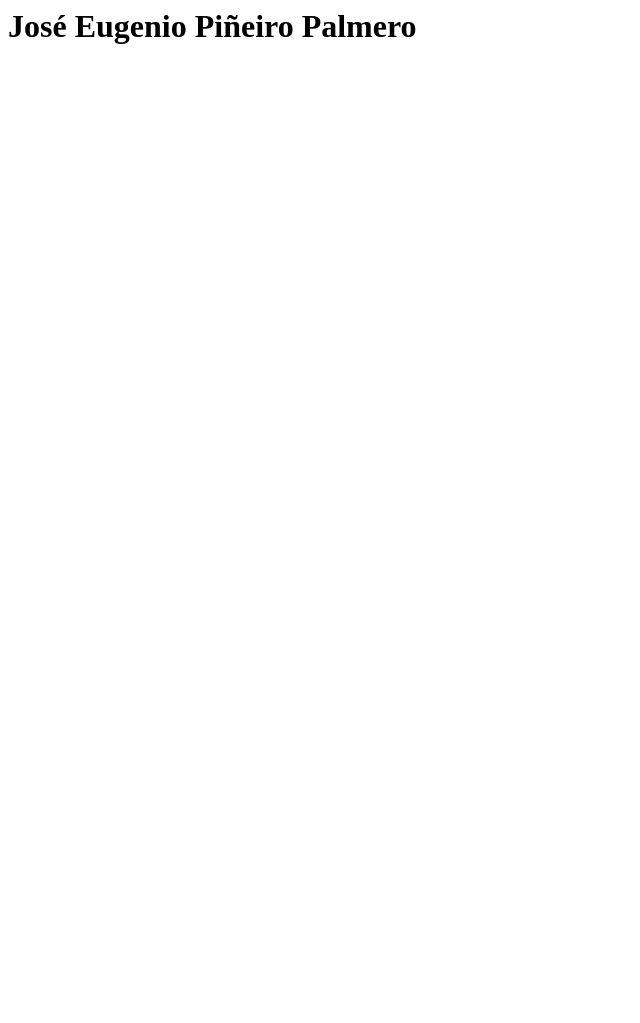
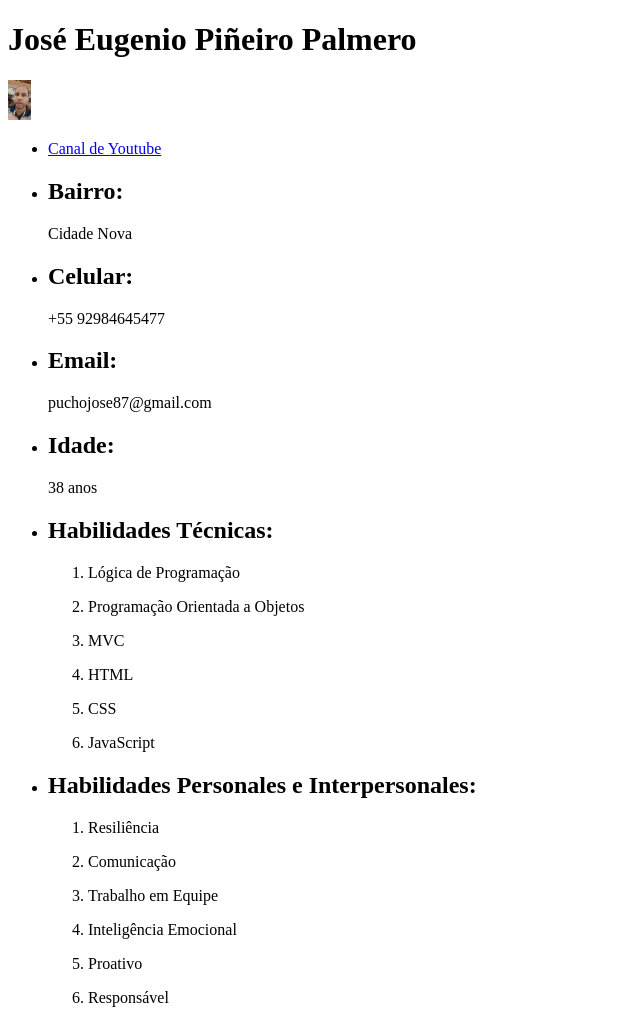
Before and after one commit to puchojose87/CV, a plain HTML site: page index.html in a window 1280 px wide. Shown: the whole page, without its empty margins (0-640 px from the left). Before the commit the page ends 800 px from the top, so only its background shows below. Drawn offline with Linux system fonts and the light colour scheme.

Commit message:
Primer html com mi CV sin css

```diff
--- a/index.html
+++ b/index.html
@@ -1,8 +1,40 @@
+<!DOCTYPE html>
 <html>
-  <head>
+<head>
+    <title>José Eugenio Piñeiro Palmero</title>
+</head>
+<body>
+    <h1>José Eugenio Piñeiro Palmero</h1>
+    <img src="images/perfil.jpg" alt"Foto de Perfil" height="40px"/>
+    <ul>
+        <li><a href="https://www.youtube.com/@josepineiro3613">Canal de Youtube</a></li>
+        <li><h2>Bairro:</h2><p>Cidade Nova</p></li>
+        <li><h2>Celular:</h2><p>+55 92984645477</p></li>
+        <li><h2>Email:</h2><p>puchojose87@gmail.com</p></li>
+        <li><h2>Idade:</h2><p>38 anos</p></li>
+    </ul>
+    <ul>
+        <li><h2>Habilidades Técnicas:</h2>
+            <ol>
+                <li><p>Lógica de Programação</p></li>
+                <li><p>Programação Orientada a Objetos</p></li>
+                <li><p>MVC</p></li>
+                <li><p>HTML</p></li>
+                <li><p>CSS</p></li>
+                <li><p>JavaScript</p></li>
+            </ol>
+        </li>
+        <li><h2>Habilidades Personales e Interpersonales:</h2>
+            <ol>
+                <li><p>Resiliência</p></li>
+                <li><p>Comunicação</p></li>
+                <li><p>Trabalho em Equipe</p></li>
+                <li><p>Inteligência Emocional</p></li>
+                <li><p>Proativo</p></li>
+                <li><p>Responsável</p></li>
+            </ol>
+        </li>
+    </ul>
 
-  </head>
-  <body>
-    <h1>José Eugenio Piñeiro Palmero</h1>
-  </body>
+</body>
 </html>
```
Also changed, not shown: images/perfil.jpg (added).
